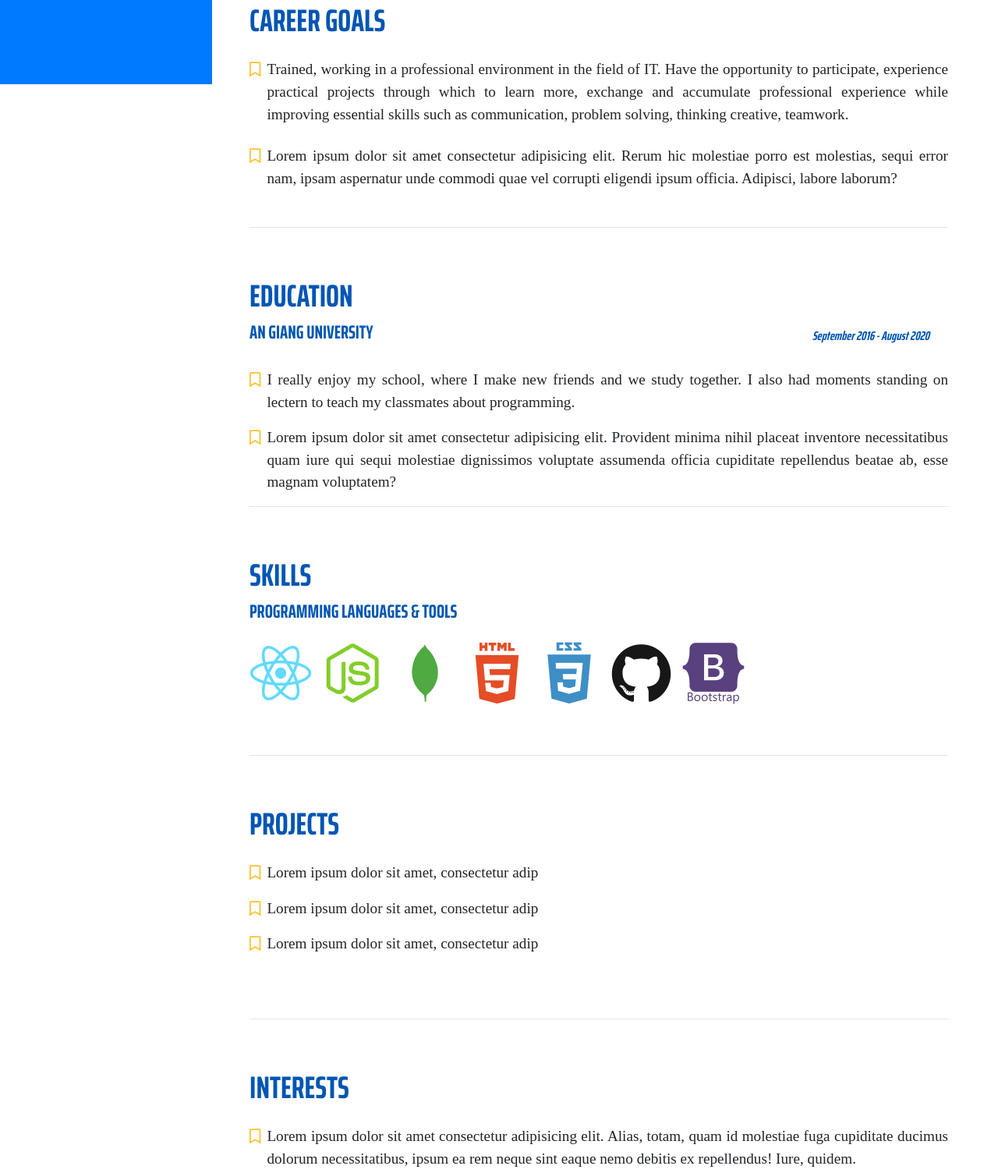
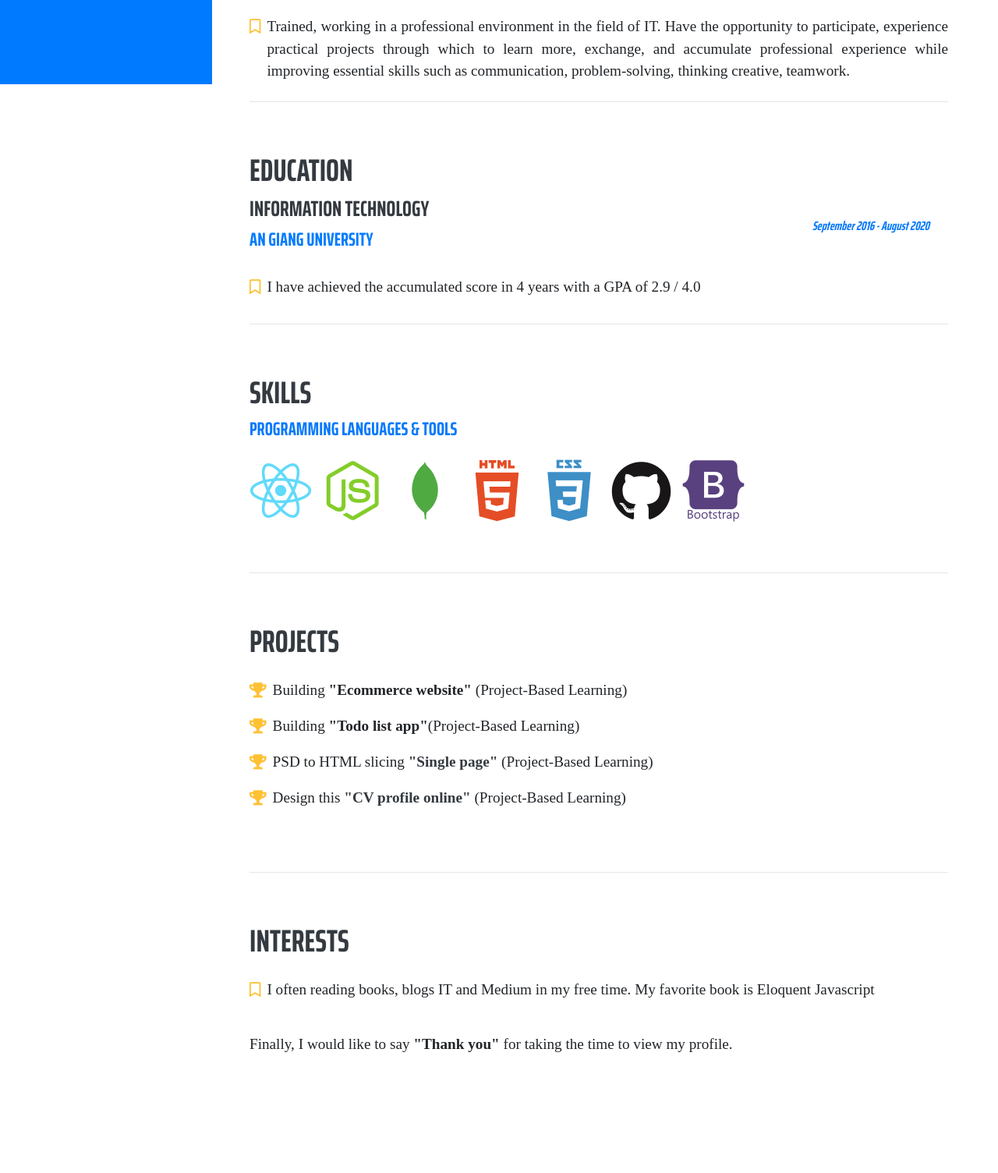
Before and after one commit to huutai507/MyCV, a plain HTML site: page index.html in a window 1280 px wide. Shown: the part 692-2196 px from the top of the page at 78% size. After the commit the page ends 2094 px from the top, so only its background shows below. Drawn offline with nearby package versions, Linux system fonts and the light colour scheme; a web font is replaced by a local one.

Commit message:
Update CV

```diff
--- a/assets/css/style.css
+++ b/assets/css/style.css
@@ -11,6 +11,10 @@ p {
   margin: 0;
   padding: 0;
   text-align: justify;
+}
+
+a:hover b {
+  color: #0879fa;
 }
 
 @font-face {
@@ -48,6 +52,7 @@ p {
 }
 
 .content {
+  display: block;
   background-color: white;
   width: 80%;
   height: 100%;
@@ -66,7 +71,7 @@ p {
   font-size: 6rem;
   line-height: 5.5rem;
   font-family: Saira Extra Condensed Bold;
-  color: #0056b3;
+  color: #343a40;
 }
 
 .welcome-heading {
@@ -82,6 +87,18 @@ p {
   line-height: 36px;
 }
 
+.job-info::before {
+  font-family: "Font Awesome 5 Free";
+  content: "\f2bb";
+  font-weight: 900;
+}
+
+.address-info::before {
+  font-family: "Font Awesome 5 Free";
+  content: "\f5a0";
+  font-weight: 900;
+}
+
 .skills {
   font-family: Muli;
   font-size: 1.2rem;
@@ -89,7 +106,7 @@ p {
 
 .heading-experience .title-experience {
   font-family: Saira Extra Condensed Bold;
-  color: #0056b3;
+  color: #343a40;
 }
 .heading-experience .content-experience {
   font-family: Muli;
@@ -103,9 +120,16 @@ p {
   color: #fec134;
 }
 
+.bookmark-project::before {
+  font-family: "Font Awesome 5 Free";
+  content: "\f091";
+  font-weight: 900;
+  color: #fec134;
+}
+
 .heading-education .title-education {
   font-family: Saira Extra Condensed Bold;
-  color: #0056b3;
+  color: #343a40;
 }
 
 .heading-education .content-education {
@@ -115,7 +139,7 @@ p {
 
 .title-programming-skills {
   font-family: Saira Extra Condensed Bold;
-  color: #0056b3;
+  color: #343a40;
 }
 
 .colored {
@@ -124,7 +148,7 @@ p {
 
 .title-project {
   font-family: Saira Extra Condensed Bold;
-  color: #0056b3;
+  color: #343a40;
 }
 
 .content-project {
@@ -138,7 +162,7 @@ p {
 
 .title-theend {
   font-family: Saira Extra Condensed Bold;
-  color: #0056b3;
+  color: #343a40;
 }
 
 .content-theend {
@@ -186,7 +210,7 @@ p {
   .sidebar {
     position: fixed;
     height: 100%;
-    background-color: #0056b3;
+    background-color: #343a40;
     font-family: Muli;
     font-size: 1.4rem;
     font-weight: bold;
--- a/assets/js/script.js
+++ b/assets/js/script.js
@@ -1,3 +1,2 @@
-let a = 1;
-let b = 1;
-const f = () => {};
+console.log("hihi");
+console.log("hihi");
--- a/index.html
+++ b/index.html
@@ -61,20 +61,17 @@
             <h1>PHAN HỮU TÀI</h1>
             <div class="sub-information d-flex flex-column">
               <div class="title d-flex align-items-center">
-                <i class="fas fa-address-card mb-1 mr-3"></i>
-                <p class="mb-0">FRESHER WEB DEVELOPER</p>
+                <p class="mb-0 job-info"> : INTERSHIP WEB DEVELOPER</p>
               </div>
               <div class="address d-flex align-items-center">
-                <i class="fas fa-map-marked mr-3">
-                </i>
-                <p class="mb-0">HAMLET 7, THANH MY TAY VILLAGE, CHAU PHU DISTRICT, AN GIANG PROVINCE -
-                  HUUTAI050798@GMAIL.COM - 0978430771</p>
+                <p class="mb-0 address-info"> : HAMLET 7, THANH MY TAY VILLAGE, CHAU PHU DISTRICT, AN GIANG PROVINCE -
+                  <a href="mailto:huutai050798@gmail.com">HUUTAI050798@GMAIL.COM</a> - <a
+                    href="tel:0978430771">0978430771</a></p>
               </div>
             </div>
           </div>
           <div class="welcome-heading">
             <p class="subheading mb-0">Welcome to visit my CV online!</p>
-            <em class="subheading-welcome mb-0"> "Keep your face to the sunshine and you cannot see a shadow!"</em>
           </div>
           <div class="skills mt-4">
             <div class="skills-frontend d-flex">
@@ -85,14 +82,17 @@
             <div class="skills-backend d-flex">
               <i class="fab fa-node-js mr-2"></i>
               <p>
-                <b>Front-End:</b>I have the knowledge about Javascript on ReactJS Framework, using Redux, Axios,
-                Bootstrap...etc
+                <b>Front-End:</b> I have the knowledge about Javascript on ReactJS Framework, Bootstrap...etc
               </p>
             </div>
           </div>
           <div class="contact mt-4">
-            <a href="https://github.com/huutai507" class="mr-3" target="_blank"><i class="fab fa-github"></i></a>
-            <a href="https://www.facebook.com/huutai412/" target="_blank"><i class="fab fa-facebook"></i></a>
+            <a href="https://github.com/huutai507" class="mr-3" target="_blank">
+              <i class="fab fa-github"></i>
+            </a>
+            <a href="https://www.facebook.com/huutai412/" class="mr-3" target="_blank">
+              <i class="fab fa-facebook"></i>
+            </a>
           </div>
         </div>
 
@@ -105,15 +105,9 @@
             <div class="content-experience d-flex mb-4">
               <p class="bookmark mr-2"></p>
               <p class="mb-0">Trained, working in a professional environment in the field of IT. Have the opportunity to
-                participate, experience practical projects through which to learn more, exchange and accumulate
-                professional experience while improving essential skills such as communication, problem solving,
+                participate, experience practical projects through which to learn more, exchange, and accumulate
+                professional experience while improving essential skills such as communication, problem-solving,
                 thinking creative, teamwork.</p>
-            </div>
-            <div class="content-experience d-flex mb-5">
-              <p class="bookmark mr-2"></p>
-              <p class="mb-0">Lorem ipsum dolor sit amet consectetur adipisicing elit. Rerum hic molestiae porro est
-                molestias, sequi error nam, ipsam aspernatur unde commodi quae vel corrupti eligendi ipsum officia.
-                Adipisci, labore laborum?</p>
             </div>
           </div>
         </div>
@@ -125,22 +119,17 @@
             <div class="title-education mb-4">
               <h1>EDUCATION</h1>
               <div class="d-flex align-items-center justify-content-between">
-                <h4>AN GIANG UNIVERSITY</h4>
-                <em class="mr-4">September 2016 - August 2020</em>
+                <a href="https://www.agu.edu.vn/" target="_blank">
+                  <h3 style="color: #343a40;">INFORMATION TECHNOLOGY</h3>
+                  <h4>AN GIANG UNIVERSITY</h4>
+                </a>
+                <em class="mr-4" style="color: #0879fa;">September 2016 - August 2020</em>
               </div>
-            </div>
-            <div class="content-education d-flex mb-3">
-              <p class="bookmark mr-2"></p>
-              <p class="mb-0">I really enjoy my school, where I make new friends and we study together. I also had
-                moments standing on lectern to teach my classmates about programming.</p>
             </div>
             <div class="content-education d-flex mb-0">
               <p class="bookmark mr-2"></p>
-              <p class="mb-0">Lorem ipsum dolor sit amet consectetur adipisicing elit. Provident minima nihil placeat
-                inventore necessitatibus quam iure qui sequi molestiae dignissimos voluptate assumenda officia
-                cupiditate repellendus beatae ab, esse magnam voluptatem?</p>
+              <p class="mb-0">I have achieved the accumulated score in 4 years with a GPA of 2.9 / 4.0</p>
             </div>
-
           </div>
         </div>
 
@@ -150,7 +139,7 @@
           <div class="heading-programming-skills">
             <div class="title-programming-skills mb-4">
               <h1>SKILLS</h1>
-              <h4>PROGRAMMING LANGUAGES & TOOLS</h4>
+              <h4 style="color: #0879fa;">PROGRAMMING LANGUAGES & TOOLS</h4>
             </div>
             <div class="content-programming-skills d-flex mb-5">
               <ul class="list-inline dev-icons">
@@ -176,16 +165,26 @@
               <h1>PROJECTS</h1>
             </div>
             <div class="content-project d-flex mb-0">
-              <p class="bookmark mr-2"></p>
-              <p class="mb-0">Lorem ipsum dolor sit amet, consectetur adip</p>
+              <p class="bookmark-project mr-2"></p>
+              <p class="mb-0">Building <b>
+                  "Ecommerce website"</b> (Project-Based Learning)
+              </p>
             </div>
             <div class="content-project d-flex mb-0">
-              <p class="bookmark mr-2"></p>
-              <p class="mb-0">Lorem ipsum dolor sit amet, consectetur adip</p>
+              <p class="bookmark-project mr-2"></p>
+              <p class="mb-0">Building <b>"Todo
+                  list app"</b>(Project-Based Learning)</p>
             </div>
             <div class="content-project d-flex mb-0">
-              <p class="bookmark mr-2"></p>
-              <p class="mb-0">Lorem ipsum dolor sit amet, consectetur adip</p>
+              <p class="bookmark-project mr-2"></p>
+              <p class="mb-0">PSD to HTML slicing <a href="https://huutai507.github.io/watchfs.github.io/"
+                  target="_blank" style="text-decoration:none; color:#343a40"><b>"Single
+                    page"</b></a> (Project-Based Learning)</p>
+            </div>
+            <div class="content-project d-flex mb-0">
+              <p class="bookmark-project mr-2"></p>
+              <p class="mb-0">Design this <b style="color: #343a40;">"CV profile online"</b> (Project-Based Learning)
+              </p>
             </div>
           </div>
         </div>
@@ -197,15 +196,17 @@
             <div class="title-theend mb-4">
               <h1>INTERESTS</h1>
             </div>
+            <div class="content-theend d-flex mb-4">
+              <p class="bookmark mr-2"></p>
+              <p class="mb-0">I often reading books, blogs IT and Medium in my free time. My favorite book is Eloquent
+                Javascript</p>
+            </div>
             <div class="content-theend d-flex mb-5">
-              <p class="bookmark mr-2"></p>
-              <p class="mb-0">Lorem ipsum dolor sit amet consectetur adipisicing elit. Alias, totam, quam id molestiae
-                fuga cupiditate ducimus dolorum necessitatibus, ipsum ea rem neque sint eaque nemo debitis ex
-                repellendus! Iure, quidem.</p>
+              <p class="mb-0">Finally, I would like to say <b>"Thank you"</b> for taking the time to view my profile.
+              </p>
             </div>
           </div>
         </div>
-
       </div>
     </div>
 
```
